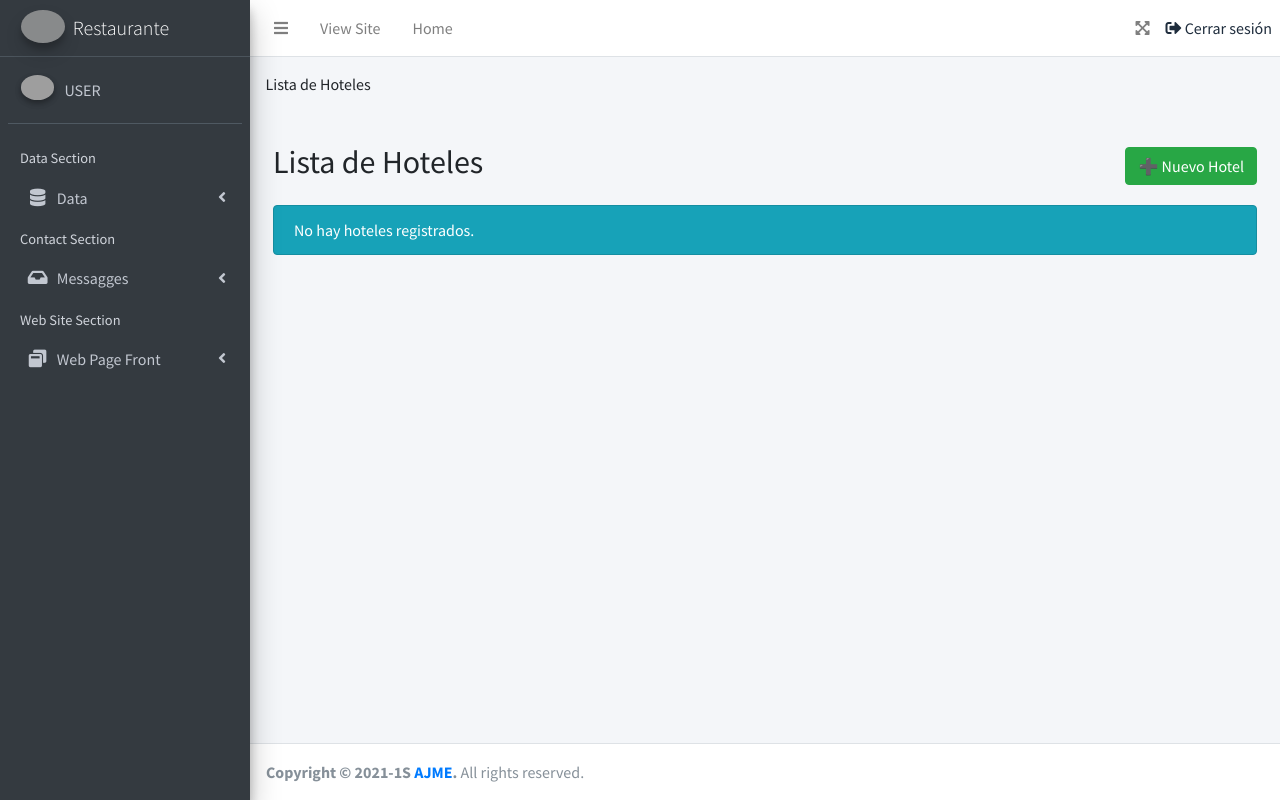
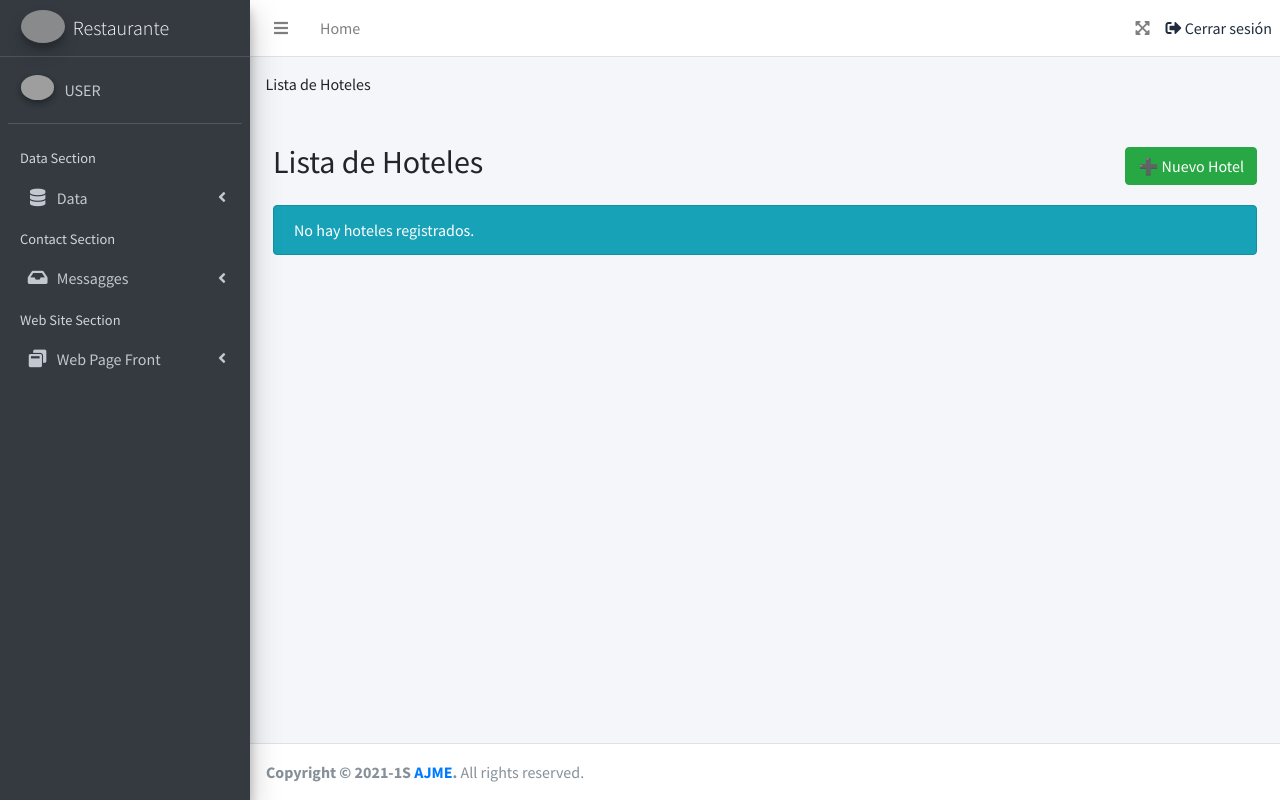
Before and after one commit to eapb99/SistemaHotel, a Django app: page /home/ in a window 1280 px wide. Run offline with Django 5.2, Linux system fonts and the light colour scheme; the visitor is signed in with stand-in values (Sample User, id 1); data that the repository does not hold is empty; some libraries are stand-ins or nearby versions; grey boxes are pictures that could not be loaded.

Commit message:
Change config

```diff
--- a/SistemaHotel/templates/body.html
+++ b/SistemaHotel/templates/body.html
@@ -10,9 +10,7 @@
                 <li class="nav-item">
                     <a class="nav-link" data-widget="pushmenu" href="/" role="button"><i class="fas fa-bars"></i></a>
                 </li>
-                <li class="nav-item d-none d-sm-inline-block">
-                    <a href="" class="nav-link">View Site</a>
-                </li>
+
                 <li class="nav-item d-none d-sm-inline-block">
                     <a href="{% url 'hotel_list' %}" class="nav-link">Home</a>
                 </li>
```
Also changed, not shown: .github/workflows/master_hotel-eela.yml.
